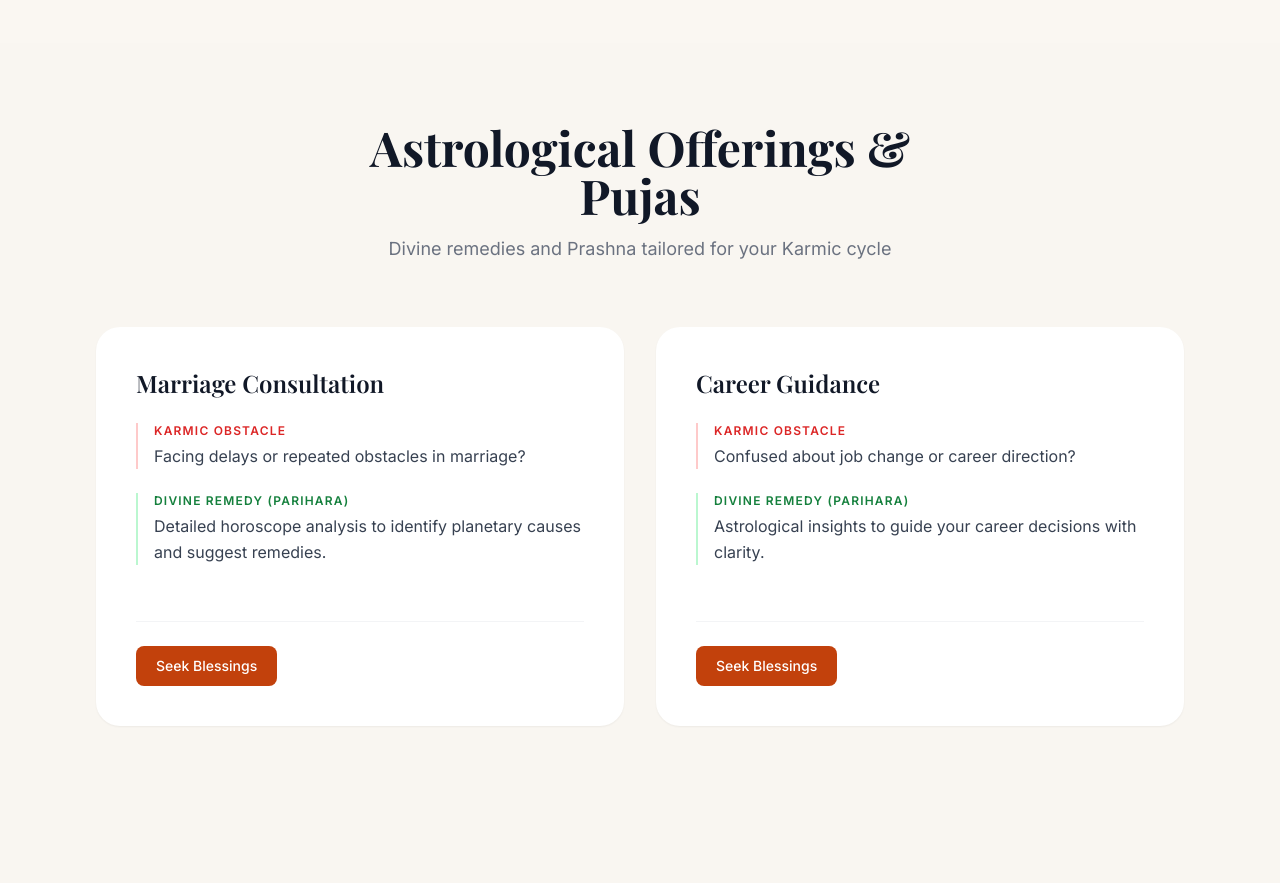
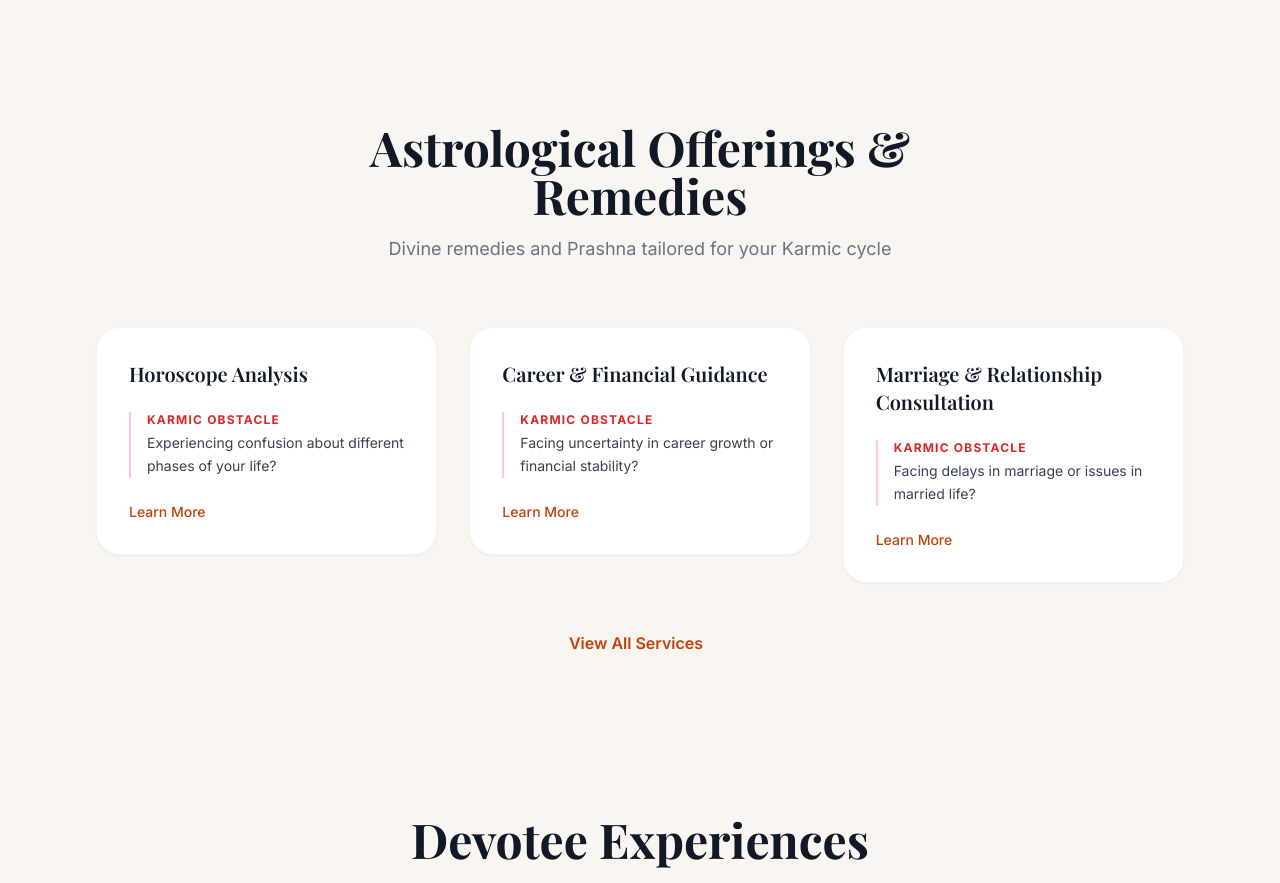
Before and after one commit to Akshay-Jayan3/astrology-template, a Next.js app: page / in a window 1280 px wide. Shown: the part 1900-2783 px from the top of the page. Built offline with nearby package versions, Linux system fonts and the light colour scheme; a web font is replaced by a local one.

Commit message:
sections updated

```diff
--- a/app/globals.css
+++ b/app/globals.css
@@ -1,6 +1,10 @@
 @tailwind base;
 @tailwind components;
 @tailwind utilities;
+
+html {
+    scroll-behavior: smooth;
+}
 
 body {
     @apply bg-white text-gray-900 font-sans;
--- a/app/services/page.tsx
+++ b/app/services/page.tsx
@@ -12,11 +12,11 @@ export default function ServicesPage() {
   return (
     <main className="min-h-screen bg-[#F9F6F1] pb-24">
       {/* Header */}
-      <section className="py-16 px-6 sm:px-12 lg:px-24 bg-white border-b border-gray-100">
+      <section className="py-16 px-6 sm:px-12 lg:px-24">
         <div className="max-w-3xl mx-auto text-center">
-          <h1 className="text-4xl md:text-5xl font-serif font-bold text-gray-900 mb-6">Sacred Astrological Offerings & Pariharas</h1>
+          <h1 className="text-4xl md:text-5xl font-serif font-bold text-gray-900 mb-6">Sacred Astrological Offerings & Remedies</h1>
           <p className="text-xl text-gray-600">
-            Seek divine intervention and karmic remedies for your life's deepest doshas and obstacles.
+            Receive trusted astrological guidance and remedies for life’s challenges.
           </p>
         </div>
       </section>
@@ -24,39 +24,62 @@ export default function ServicesPage() {
       {/* Services List */}
       <section className="py-16 px-6 sm:px-12 lg:px-24">
         <div className="max-w-5xl mx-auto space-y-12">
-          {data.services.map((service, idx) => (
-            <div
-              key={idx}
-              className="bg-white rounded-2xl shadow-sm border border-gray-100 overflow-hidden flex flex-col md:flex-row"
-            >
-              <div className="p-8 md:p-12 flex-1">
-                <h2 className="text-3xl font-serif font-bold text-gray-900 mb-4">{service.title}</h2>
-                <div className="space-y-4 mb-8">
-                  <div>
-                    <h4 className="text-sm uppercase tracking-wider font-semibold text-red-600 mb-1">Karmic Obstacle</h4>
-                    <p className="text-gray-700 text-lg">{service.problem}</p>
+          {data.services.map((service: any, idx: number) => (
+            <div key={idx} id={service.problemKey} className="bg-white rounded-3xl shadow-sm border border-gray-100 overflow-hidden">
+
+              <div className="p-8 md:p-12">
+
+                <h2 className="text-3xl md:text-4xl font-serif font-bold text-gray-900 mb-6">
+                  {service.title}
+                </h2>
+
+                {/* Problem */}
+                <div className="mb-6">
+                  <h4 className="text-sm uppercase tracking-wider font-semibold text-red-600 mb-2">
+                    Karmic Obstacle
+                  </h4>
+                  <p className="text-gray-700 text-lg">
+                    {service.problem}
+                  </p>
                 </div>
-                  <div>
-                    <h4 className="text-sm uppercase tracking-wider font-semibold text-green-700 mb-1">Divine Remedy (Parihara)</h4>
-                    <p className="text-gray-700 text-lg">{service.solution}</p>
+
+                {/* Solution */}
+                <div className="mb-6">
+                  <h4 className="text-sm uppercase tracking-wider font-semibold text-green-700 mb-2">
+                    Divine Remedy (Parihara)
+                  </h4>
+                  <p className="text-gray-700 text-lg">
+                    {service.solution}
+                  </p>
                 </div>
-                </div>
-                <div className="flex flex-col sm:flex-row gap-4">
+
+                {/* Details */}
+                <ul className="space-y-2 text-gray-600 mb-6">
+                  {service.details.map((item: string, i: number) => (
+                    <li key={i}>• {item}</li>
+                  ))}
+                </ul>
+
+                {/* Best For */}
+                {service.bestFor && (
+                  <p className="text-sm text-gray-500 mb-6">
+                    <strong>Best for:</strong> {service.bestFor}
+                  </p>
+                )}
+
+                {/* CTA */}
                 <CTA
                   type="whatsapp"
                   phone={data.site.whatsapp}
                   message={service.prefill}
                   theme={data.theme}
-                    label="Seek Divine Guidance"
+                  label="Consult Now"
                 />
-                </div>
               </div>
             </div>
           ))}
         </div>
       </section>
-
-      <CTASection phone={data.site.whatsapp} theme={data.theme} type="whatsapp" />
       <StickyCTA phone={data.site.whatsapp} theme={data.theme} />
     </main>
   );
--- a/components/sections/AboutPreview.tsx
+++ b/components/sections/AboutPreview.tsx
@@ -26,10 +26,6 @@ export default function AboutPreview({ data }: any) {
         {/* Right Content */}
         <div className="space-y-6">
           <div>
-            <p className="text-[#c2410c] font-semibold tracking-[0.2em] uppercase text-sm mb-3">
-              About The Jyothishan
-            </p>
-
             <h2 className="text-4xl md:text-5xl font-serif font-bold text-[#1E1B16] leading-tight">
               A Legacy of Trust & Guidance
             </h2>
--- a/components/sections/HowItWorks.tsx
+++ b/components/sections/HowItWorks.tsx
@@ -21,7 +21,7 @@ export default function HowItWorks({ steps }: any) {
           {steps.map((step: any, i: number) => (
             <div
               key={i}
-              className="relative bg-white rounded-3xl p-8 border border-gray-100 shadow-sm transition-all duration-300 hover:shadow-xl hover:border-orange-100"
+              className="relative bg-white rounded-3xl p-6 border border-gray-100 shadow-sm transition-all duration-300 hover:shadow-xl hover:border-orange-100"
             >
               {/* Step Number Badge */}
               <div className="w-14 h-14 mx-auto lg:mx-0 bg-white border-4 border-orange-50 text-orange-600 font-serif font-bold text-xl rounded-full flex items-center justify-center mb-6 shadow-sm">
@@ -34,7 +34,7 @@ export default function HowItWorks({ steps }: any) {
               </h3>
 
               {/* Description */}
-              <p className="text-gray-600 text-center lg:text-left leading-relaxed">
+              <p className="text-gray-600 text-center lg:text-left leading-relaxed text-sm md:text-base">
                 {step.description}
               </p>
             </div>
--- a/components/sections/ServicesPreview.tsx
+++ b/components/sections/ServicesPreview.tsx
@@ -1,62 +1,76 @@
-import CTA from "../ui/CTA";
+import Link from "next/link";
 
-export default function ServicesPreview({ services, phone, theme }: any) {
+export default function ServicesPreview({ services }: any) {
+  const previewServices = services.slice(0, 3);
+
   return (
     <section className="px-6 sm:px-12 lg:px-24 py-20 bg-[#F9F6F1]">
       <div className="max-w-7xl mx-auto">
+
         {/* Heading */}
         <div className="text-center mb-16 max-w-2xl mx-auto">
           <h2 className="text-4xl md:text-5xl font-serif font-bold text-gray-900 mb-4">
-            Astrological Offerings & Pujas
+            Astrological Offerings & Remedies
           </h2>
           <p className="text-gray-500 text-lg">
             Divine remedies and Prashna tailored for your Karmic cycle
           </p>
         </div>
 
-        {/* Grid */}
-        <div className="grid grid-cols-1 lg:grid-cols-2 gap-8">
-          {services.map((s: any) => (
-            <div
+        {/* Grid / Carousel */}
+        <div
+          className="flex md:grid md:grid-cols-2 lg:grid-cols-3 gap-4 sm:gap-6 lg:gap-8 overflow-x-auto snap-x snap-mandatory pb-8 md:pb-0 -mx-6 px-6 sm:-mx-12 sm:px-12 md:mx-0 md:px-0 md:overflow-visible [&::-webkit-scrollbar]:hidden"
+          style={{ scrollbarWidth: "none" }}
+        >
+          {previewServices.map((s: any) => (
+            <Link
               key={s.title}
-              className="bg-white rounded-3xl p-8 sm:p-10 shadow-sm transition-all duration-300 hover:shadow-xl hover:shadow-orange-100/50 flex flex-col"
+              href={`/services#${s.problemKey}`} // 🔥 anchor navigation
+              className="flex-none w-[85vw] sm:w-[350px] md:w-auto snap-center"
             >
-              {/* Title */}
-              <h3 className="text-2xl font-serif font-semibold text-gray-900 mb-6">
-                {s.title}
-              </h3>
+              <div
+                className="bg-white rounded-3xl p-6 lg:p-8 shadow-sm transition-all duration-300 hover:shadow-xl hover:shadow-orange-100/50 flex flex-col border border-orange-900/5 group relative overflow-hidden cursor-pointer"
+              >
+                {/* Decorative gradient line */}
+                <div className="absolute top-0 left-0 w-full h-1 bg-gradient-to-r from-orange-400 to-red-600 opacity-0 group-hover:opacity-100 transition-opacity duration-300" />
 
-              <div className="space-y-6 flex-grow">
-                {/* Problem */}
-                <div className="relative pl-4 border-l-2 border-red-200">
-                  <h4 className="text-xs uppercase tracking-widest font-semibold text-red-600 mb-1">Karmic Obstacle</h4>
-                  <p className="text-gray-700 leading-relaxed">
+                {/* Title */}
+                <h3 className="text-xl font-serif font-semibold text-gray-900 mb-6 group-hover:text-orange-900 transition-colors">
+                  {s.title}
+                </h3>
+
+                {/* Problem ONLY */}
+                <div className="relative pl-4 border-l-2 border-red-200 group-hover:border-red-400 transition-colors">
+                  <h4 className="text-[10px] sm:text-xs uppercase tracking-widest font-bold text-red-600 mb-1">
+                    Karmic Obstacle
+                  </h4>
+                  <p className="text-sm text-gray-700 leading-relaxed">
                     {s.problem}
                   </p>
                 </div>
 
-                {/* Solution */}
-                <div className="relative pl-4 border-l-2 border-green-200">
-                  <h4 className="text-xs uppercase tracking-widest font-semibold text-green-700 mb-1">Divine Remedy (Parihara)</h4>
-                  <p className="text-gray-700 leading-relaxed mb-6">
-                    {s.solution}
+                {/* Learn More */}
+                <div className="pt-6 mt-auto">
+                  <p className="text-orange-700 font-medium text-sm group-hover:translate-x-1 transition-transform">
+                    Learn More
                   </p>
                 </div>
               </div>
-
-              {/* CTA */}
-              <div className="mt-8 pt-6 border-t border-gray-100">
-                <CTA
-                  type="whatsapp"
-                  phone={phone}
-                  message={s.prefill}
-                  label="Seek Blessings"
-                  theme={theme}
-                />
-              </div>
-            </div>
+            </Link>
           ))}
         </div>
+
+        {/* View All CTA */}
+        <div className="text-center mt-12">
+          <Link
+            href="/services"
+            className="inline-flex items-center gap-2 text-orange-700 font-semibold hover:text-orange-800 transition-colors"
+          >
+            View All Services
+            <span className="text-lg"></span>
+          </Link>
+        </div>
+
       </div>
     </section>
   );
--- a/data/site.json
+++ b/data/site.json
@@ -22,10 +22,6 @@
       {
         "label": "Services",
         "href": "/services"
-      },
-      {
-        "label": "Contact",
-        "href": "/contact"
       }
     ]
   },
@@ -109,18 +105,88 @@
   },
   "services": [
     {
+      "problemKey": "horoscope",
+      "title": "Horoscope Analysis",
+      "problem": "Experiencing confusion about different phases of your life?",
+      "solution": "Analysis of planetary positions based on your birth time and place to provide clear guidance on life stages.",
+      "details": [
+        "Deep insights into personality, health, and lifespan",
+        "Understanding major life phases through planetary periods",
+        "Identification of critical transition periods in life",
+        "Guidance on precautions during sensitive phases"
+      ],
+      "bestFor": "Understanding life patterns and upcoming phases",
+      "prefill": "I need horoscope analysis"
+    },
+    {
+      "problemKey": "career",
+      "title": "Career & Financial Guidance",
+      "problem": "Facing uncertainty in career growth or financial stability?",
+      "solution": "Guidance on career progress, business opportunities, and financial outcomes based on your horoscope.",
+      "details": [
+        "Analysis of career growth and setbacks",
+        "Identifying the most suitable profession",
+        "Insights into business opportunities",
+        "Remedies to overcome career obstacles"
+      ],
+      "bestFor": "Career direction and financial stability",
+      "prefill": "I need career guidance"
+    },
+    {
       "problemKey": "marriage",
-      "title": "Marriage Consultation",
-      "problem": "Facing delays or repeated obstacles in marriage?",
-      "solution": "Detailed horoscope analysis to identify planetary causes and suggest remedies.",
+      "title": "Marriage & Relationship Consultation",
+      "problem": "Facing delays in marriage or issues in married life?",
+      "solution": "Solutions for compatibility issues, marital problems, and delays in marriage.",
+      "details": [
+        "Marriage compatibility analysis",
+        "Identification of planetary factors affecting marriage",
+        "Understanding reasons for delays",
+        "Guidance to improve relationship harmony"
+      ],
+      "bestFor": "Marriage matching and relationship issues",
       "prefill": "I need help with marriage issues"
     },
     {
-      "problemKey": "career",
-      "title": "Career Guidance",
-      "problem": "Confused about job change or career direction?",
-      "solution": "Astrological insights to guide your career decisions with clarity.",
-      "prefill": "I need career guidance"
+      "problemKey": "education",
+      "title": "Education & Children Guidance",
+      "problem": "Concerned about studies or your child’s future?",
+      "solution": "Guidance for choosing the right education path and understanding child-related concerns.",
+      "details": [
+        "Selecting the right field of study",
+        "Understanding child’s strengths and future potential",
+        "Improving focus and academic performance",
+        "Supportive remedies for better learning"
+      ],
+      "bestFor": "Students and parents seeking clarity",
+      "prefill": "I need guidance for education or children"
+    },
+    {
+      "problemKey": "muhurtham",
+      "title": "Auspicious Timing (Muhurtham)",
+      "problem": "Unsure about the right time to begin important events?",
+      "solution": "Selection of the most suitable timing for important life events based on planetary alignment.",
+      "details": [
+        "Marriage timing selection",
+        "Housewarming (Grihapravesham)",
+        "Starting new ventures",
+        "Timing based on favorable planetary positions"
+      ],
+      "bestFor": "Important life events and ceremonies",
+      "prefill": "I need to know an auspicious time"
+    },
+    {
+      "problemKey": "vasthu",
+      "title": "Vastu Consultation",
+      "problem": "Facing imbalance or lack of peace in your home or workplace?",
+      "solution": "Guidance to ensure harmony, prosperity, and balance in living and working spaces.",
+      "details": [
+        "Guidance during construction planning",
+        "Ensuring prosperity and peace in spaces",
+        "Identifying existing structural or energy issues",
+        "Simple and practical correction methods"
+      ],
+      "bestFor": "Homes and businesses seeking balance and stability",
+      "prefill": "I need vastu consultation"
     }
   ],
   "testimonials": [
```
Also changed, not shown: components/layout/navbar.tsx (+13 -33 lines), components/sections/Testimonials.tsx (+53 -17 lines). Lines whose indentation alone changed are shown as unchanged.
